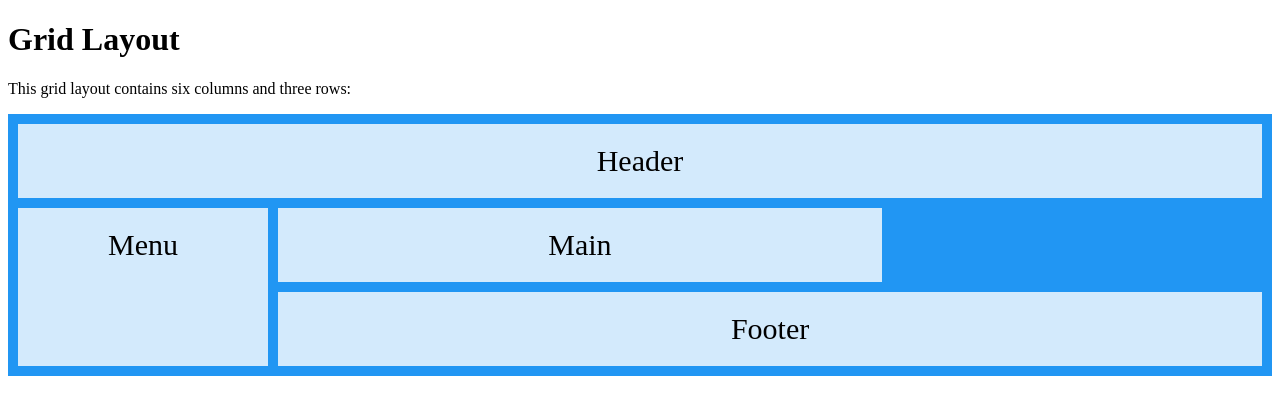
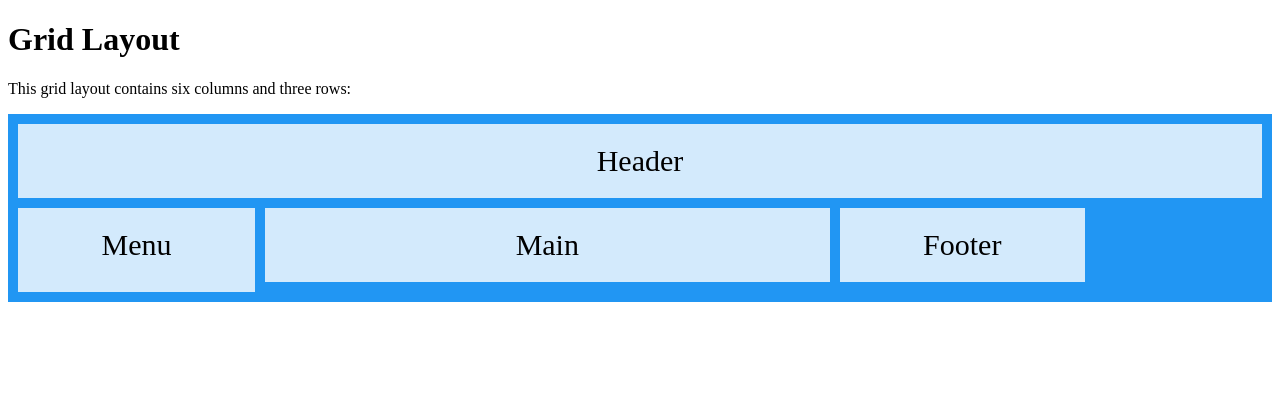
Before and after one commit to skoopmans1/skoopmans1, a plain HTML site: page index.html in a window 1280 px wide. Drawn offline with Linux system fonts and the light colour scheme.

Commit message:
Update index.css

```diff
--- a/index.css
+++ b/index.css
@@ -1,7 +1,7 @@
 .item1 { grid-area: header; }
 .item2 { grid-area: menu; }
 .item3 { grid-area: main; }
-.item5 { grid-area: footer; }
+.item4 { grid-area: footer; }
 
 .grid-container {
   display: grid;
```
